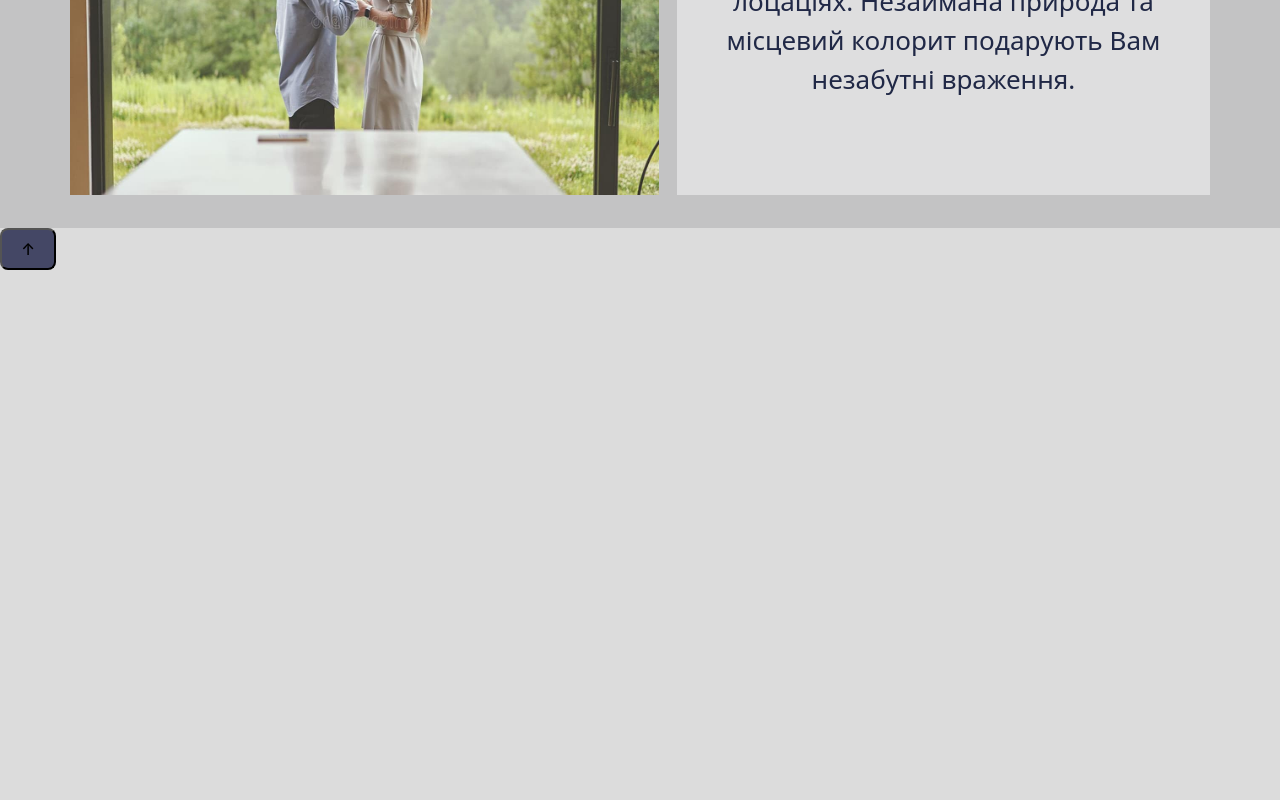
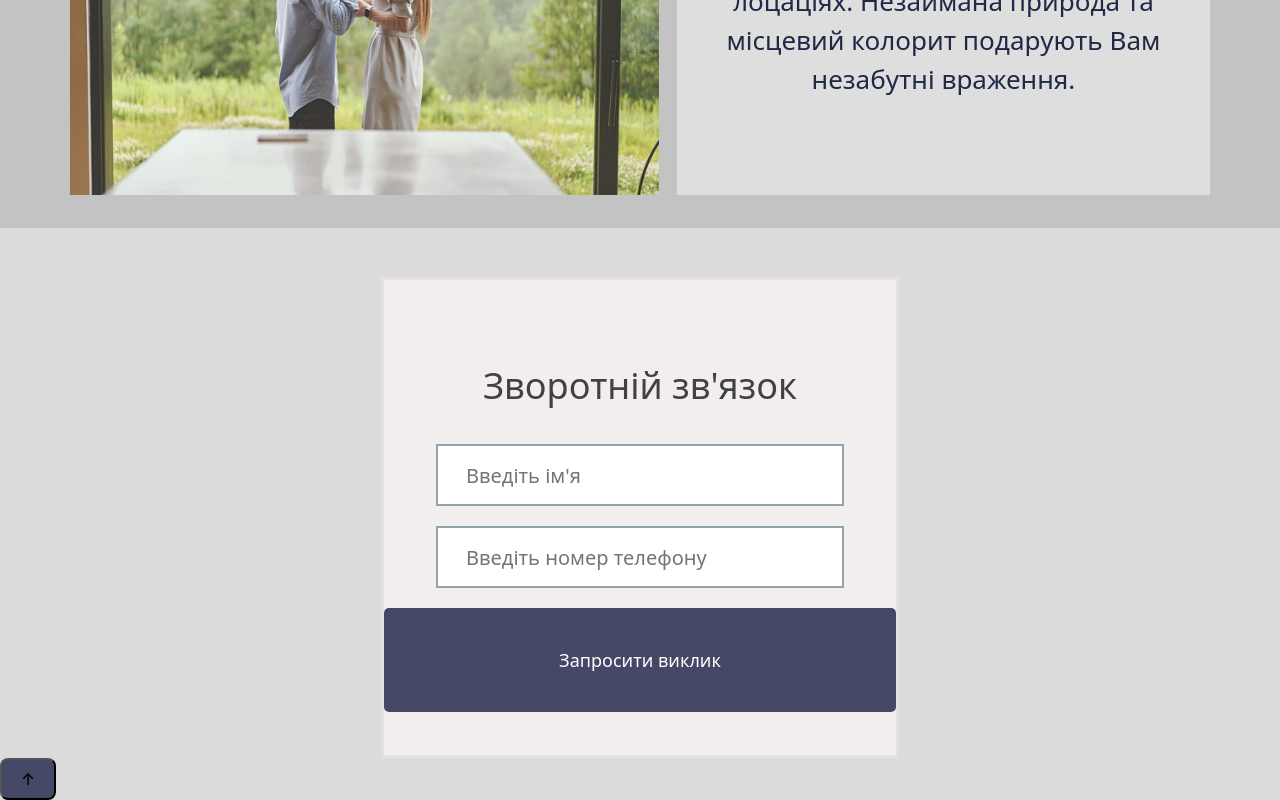
Before and after one commit to Mariia2990/holiday-time, a React (Vite) app: page / in a window 1280 px wide. Shown: the part 1415-2215 px from the top of the page. Before the commit the page ends 1685 px from the top, so only its background shows below. Built offline with nearby package versions, Linux system fonts and the light colour scheme.

Commit message:
add searchForm

```diff
--- a/package.json
+++ b/package.json
@@ -18,6 +18,7 @@
   },
   "dependencies": {
     "axios": "^1.7.9",
+    "formik": "^2.4.6",
     "react-loader-spinner": "^6.1.6",
     "react-router-dom": "^7.1.5",
     "styled-components": "^6.1.15",
--- a/src/components/SearchForm/SearchForm.module.css
+++ b/src/components/SearchForm/SearchForm.module.css
@@ -0,0 +1,68 @@
+.searchForm {
+    display: flex;
+    justify-content: center;
+    align-items: center;
+    flex-direction: column;
+    border: 3px solid rgba(170, 170, 170, 0.2);
+    padding: 190px 56px;
+    width: 518px;
+    height: 481px;
+    background: #f2eeee;
+    margin: 0 auto;
+    /* padding: 21px 55px 0px ; */
+    padding: 0;
+}
+
+.field {
+    border: 2px solid #90a4ae;
+    padding: 18px 28px;
+    width: 408px;
+    height: 62px;
+    transition: border-color .25s cubic-bezier(.4, 0, .2, 1);
+    margin-bottom: auto;
+    background-color: #fff;
+    font-weight: 400;
+    font-size: 20px;
+    color: #90a4ae;
+}
+
+.field:hover,
+.field:focus {
+    border-color: #202846;
+}
+
+.errorMessage {
+    color: red;
+    font-size: 10px;
+    text-align: left;
+    margin-bottom: 4px;
+}
+
+.feedbackText{
+    font-weight: 400;
+        font-size: 36px;
+        text-align: center;
+        color: #414141;
+        margin-bottom: 31px;
+}
+
+.buttonForm{
+width: 100%;
+    height: 104px;
+    padding: 12px;
+    background: #444765;
+    color: #fff;
+    border: none;
+    border-radius: 5px;
+    font-size: 18px;
+    cursor: pointer;
+    display: block;
+}
+
+.form{
+width: 100%;
+    display: flex;
+    flex-direction: column;
+    gap: 20px;
+    align-items: center;
+}
--- a/src/components/SearchForm/SearchForm.tsx
+++ b/src/components/SearchForm/SearchForm.tsx
@@ -1,49 +1,91 @@
-// import { Formik, Form, Field, ErrorMessage } from "formik";
+import { Formik, Form, Field, ErrorMessage } from "formik";
 import * as Yup from "yup";
-// import css from "./SearchForm.module.css";
 import { FC } from "react";
+import css from "./SearchForm.module.css";
 
 interface SearchFormProps {
   onSubmit: (query: string) => void;
   initialQuery?: string;
 }
 
-interface FormValues {
-  query: string;
-}
-
-const SearchForm: FC<SearchFormProps> = ({ onSubmit, initialQuery = "" }) => {
-  const validationSchema = Yup.object().shape({
-    query: Yup.string().trim().required("The search field cannot be empty!"),
+const SearchForm: FC<SearchFormProps> = ({
+  onSubmit = () => {},
+  initialQuery = "",
+}) => {
+  const validationSchema = Yup.object({
+    query: Yup.string()
+      .min(2, "Too short!")
+      .max(100, "Too long!")
+      .required("Search query is required"),
+    number: Yup.string()
+      .matches(/^\+?\d{10,15}$/, "Invalid phone number")
+      .required("Phone number is required"),
   });
 
+  const initialValues = {
+    query: initialQuery,
+    number: "",
+  };
+
+  const onSearchSubmit = (
+    values: { query: string; number: string },
+    actions: any
+  ) => {
+    const trimmedQuery = values.query.trim();
+    if (!trimmedQuery) {
+      actions.setErrors({ query: "Search query cannot be empty" });
+      return;
+    }
+    onSubmit(trimmedQuery);
+    console.log("Phone number:", values.number);
+    actions.setSubmitting(false);
+  };
+
   return (
-    // <Formik
-    //   initialValues={{ query: initialQuery }}
-    //   validationSchema={validationSchema}
-    //   onSubmit={(values, { resetForm }) => {
-    //     onSubmit(values.query);
-    //     resetForm();
-    //   }}
-    // >
-    //   {() => (
-    //     <Form className={css.formSearch}>
-    //       <Field
-    //         className={css.fieldInput}
-    //         name="query"
-    //         placeholder="Search for a movie..."
-    //       />
-    //       <ErrorMessage
-    //         name="query"
-    //         component="div"
-    //         className={css.errorMessage}
-    //       />
-    //       <button type="submit" className={css.btnSearch}>
-    //         Search
-    //       </button>
-    //     </Form>
-    //   )}
-    // </Formik>
+    <div className={css.searchForm}>
+        <p className={css.feedbackText}>Зворотній зв'язок</p>
+      <Formik
+        initialValues={initialValues}
+        validationSchema={validationSchema}
+        onSubmit={onSearchSubmit}
+      >
+        {({ isSubmitting }) => (
+          <Form className={css.form}>
+            <Field
+              className={css.field}
+              type="text"
+              name="query"
+              placeholder="Введіть ім'я "
+            />
+            <ErrorMessage
+              name="query"
+              component="div"
+              className={css.errorMessage}
+            />
+
+            <Field
+              className={css.field}
+              type="tel"
+              name="number"
+              placeholder="Введіть номер телефону"
+              required
+            />
+            <ErrorMessage
+              name="number"
+              component="div"
+              className={css.errorMessage}
+            />
+            <button
+              type="submit"
+              className={css.buttonForm}
+              disabled={isSubmitting}
+            >
+              Запросити виклик
+              </button>
+          </Form>
+        )}
+      </Formik>
+    </div>
   );
 };
 
--- a/src/pages/HomePage/HomePage.module.css
+++ b/src/pages/HomePage/HomePage.module.css
@@ -180,6 +180,7 @@ filter: blur(0.5px);
     height: 412px;
     background: rgba(193, 193, 195, 0.9);
     margin-top: 46px;
+    margin-bottom: 49px;
     padding: 30px 70px;
 }
 
@@ -193,9 +194,9 @@ filter: blur(0.5px);
 .activeVacationTxt{
     display: flex;
     align-items: center;
-background: rgba(234, 234, 235, 0.7);
-width: 632px;
-height: 349px;
+    background: rgba(234, 234, 235, 0.7);
+    width: 632px;
+    height: 349px;
 }
 
 .activeVacationImg1{
--- a/src/pages/HomePage/HomePage.tsx
+++ b/src/pages/HomePage/HomePage.tsx
@@ -1,8 +1,9 @@
 import { useState } from "react";
 import css from "./HomePage.module.css";
+import SearchForm from "../../components/SearchForm/SearchForm";
 
 const HomePage = () => {
-  const [activeIndex, setActiveIndex] = useState<number | null>(null);
+  const [activeIndex, setActiveIndex] = useState<number>(0);
    const totalSlides = 7;
 
   const handleClick = () => {
@@ -11,15 +12,23 @@ const HomePage = () => {
     // window.location.href = "/new-page";
   };
 
-   const nextSlide = () => {
-     setActiveIndex((prevIndex) => (prevIndex + 1) % totalSlides);
+ const nextSlide = () => {
+   setActiveIndex((prevIndex) =>
+     prevIndex !== null ? (prevIndex + 1) % totalSlides : 0
+   );
+ };
+
+ const prevSlide = () => {
+   setActiveIndex((prevIndex) =>
+     prevIndex !== null
+       ? (prevIndex - 1 + totalSlides) % totalSlides
+       : totalSlides - 1
+   );
   };
 
-    const prevSlide = () => {
-      setActiveIndex(
-        (prevIndex) => (prevIndex - 1 + totalSlides) % totalSlides
-      );
-    };
+  const handleSearchSubmit = (query: string) => {
+    console.log("Searching for:", query);
+  };
 
   return (
     <>
@@ -94,6 +103,7 @@ const HomePage = () => {
             <img
               className={css.activeVacationImg1}
               src="/src/img/image2x.jpg"
+              alt="Active Vacation"
             ></img>
           </div>
           <div className={css.activeVacationTxt}>
@@ -104,6 +114,7 @@ const HomePage = () => {
           </div>
         </div>
       </div>
+      <SearchForm onSubmit={handleSearchSubmit} />
     </>
   );
 };
```
Also changed, not shown: 1 other file (tests, documents, lock files or other folders).
